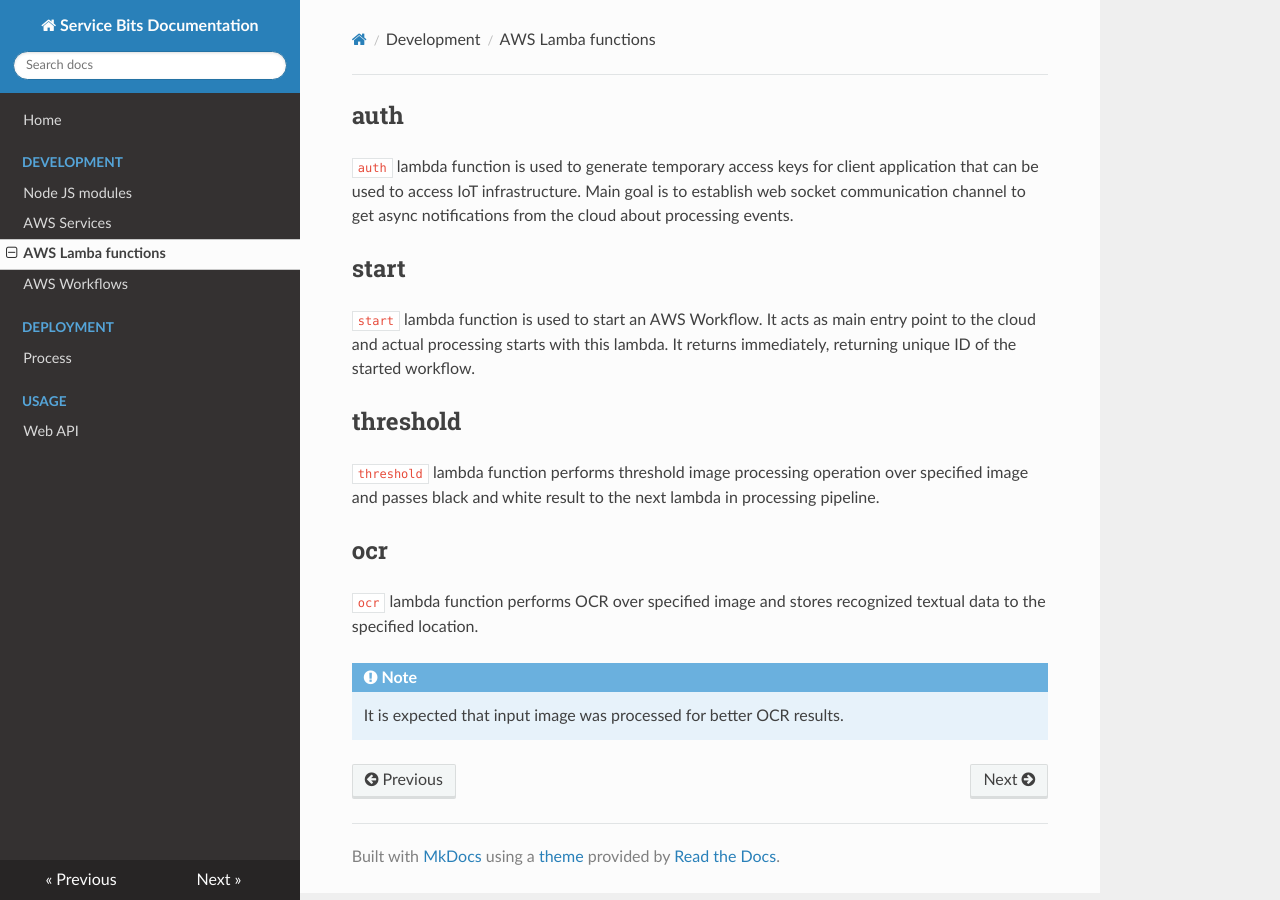
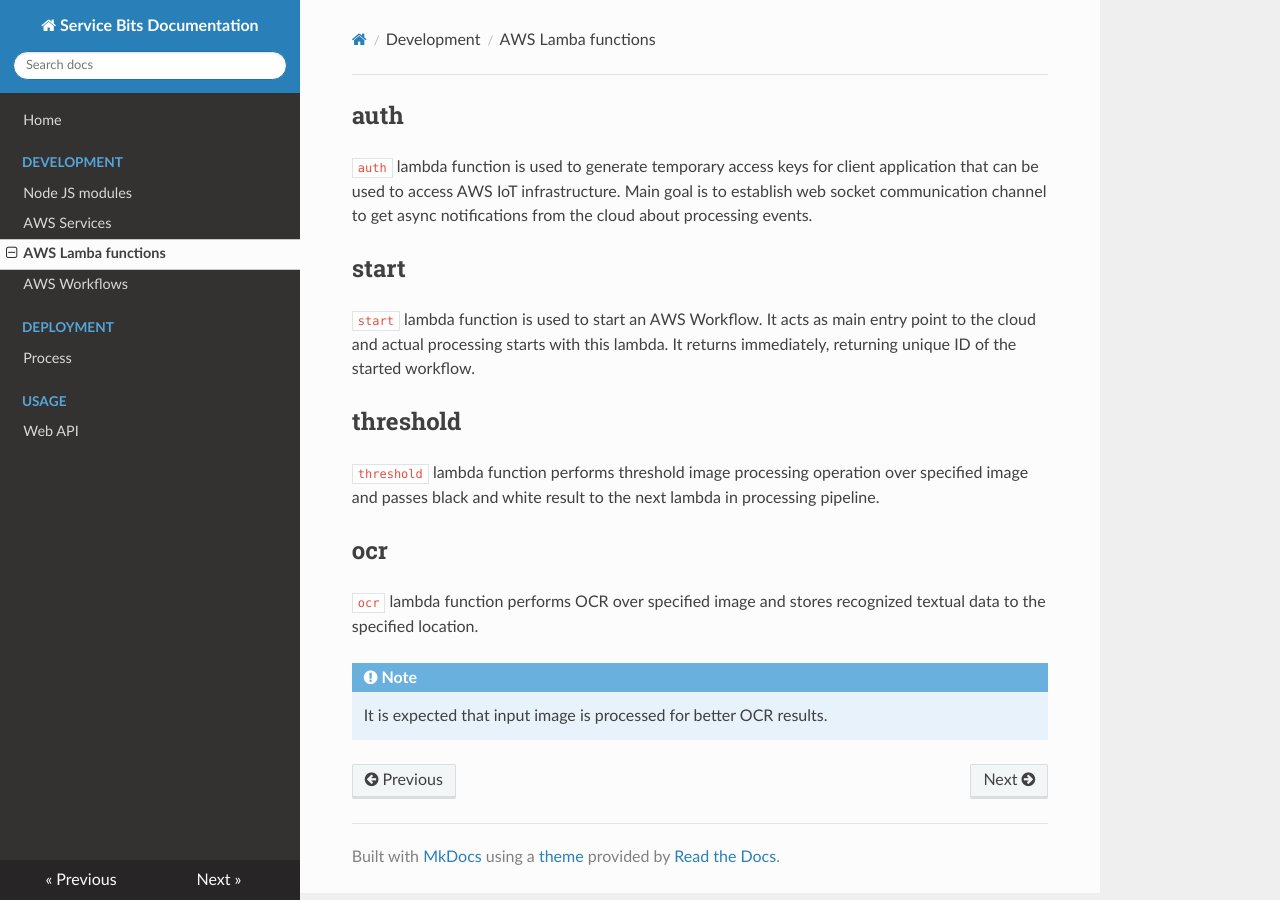
Before and after one commit to hazy-bits/hazybits-docs, an MkDocs documentation site: the page built from docs/development/aws-lambda-functions.md, in a window 1280 px wide. Built offline with MkDocs 1.6.1, drawn with Linux system fonts in a browser that asks for light colours; nearby versions of some CDN libraries; old or Windows-style settings are respelled for this version of MkDocs.

```diff
--- a/docs/development/aws-lambda-functions.md
+++ b/docs/development/aws-lambda-functions.md
@@ -1,6 +1,6 @@
 ## auth
 `auth` lambda function is used to generate temporary access keys for client application
-that can be used to access IoT infrastructure. Main goal is to establish web socket
+that can be used to access AWS IoT infrastructure. Main goal is to establish web socket
 communication channel to get async notifications from the cloud about processing
 events.
 
@@ -19,4 +19,4 @@ pipeline.
 textual data to the specified location.
 
 !!! note
-    It is expected that input image was processed for better OCR results.
+    It is expected that input image is processed for better OCR results.
```
Also changed, not shown: 1 other file.
